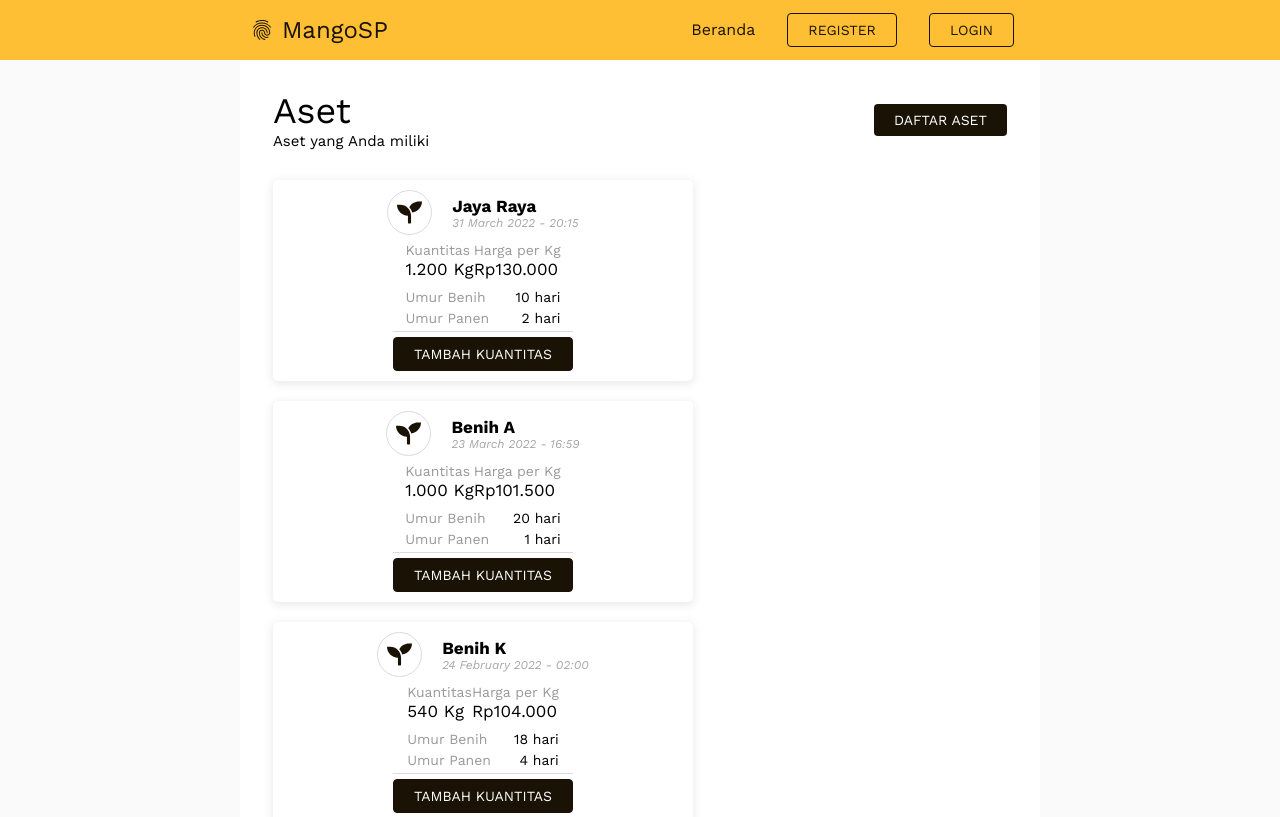
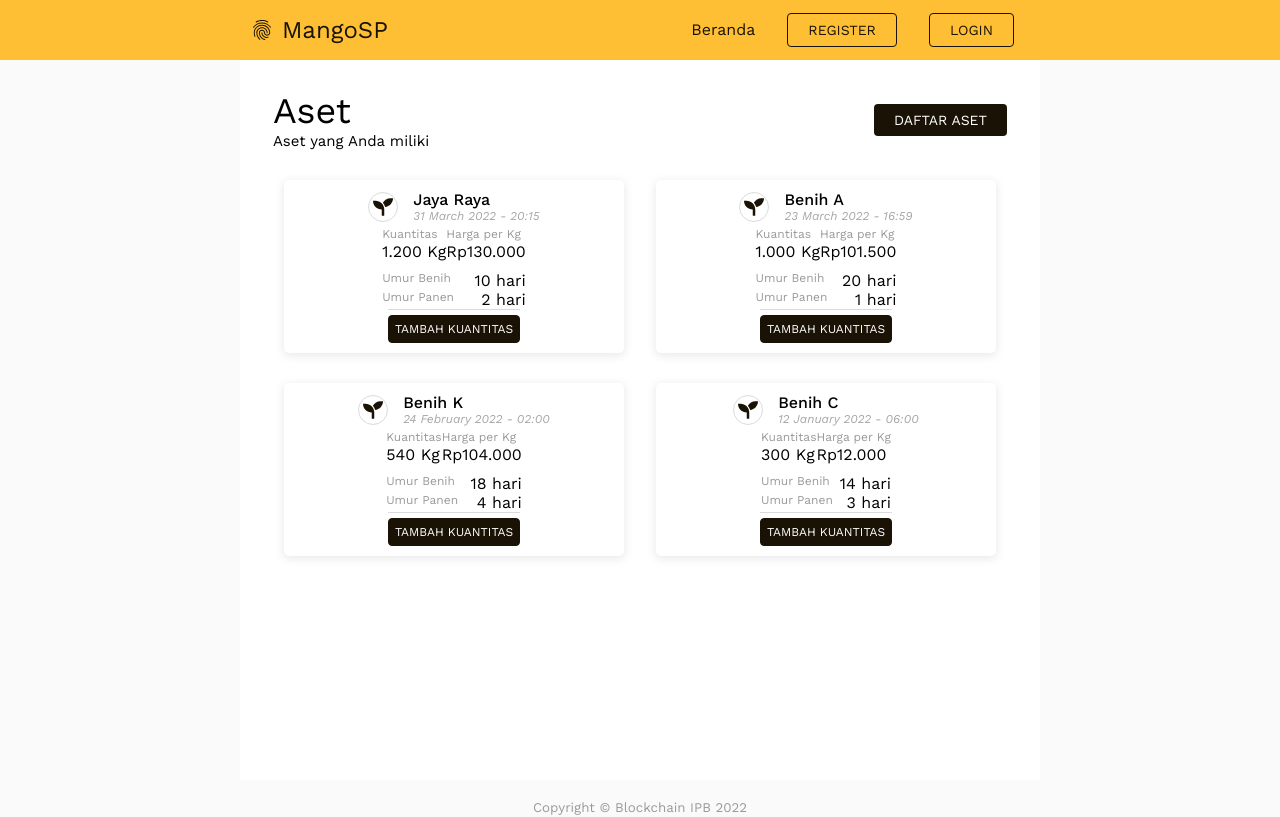
Before and after one commit to sabrinadizam21/fe-mangosp-blockchain, a React (Create React App) app: page /aset in a window 1280 px wide. Shown: the top 817 px of the page. Built offline with nearby package versions, Linux system fonts and the light colour scheme.

Commit message:
update ui in aset page

```diff
--- a/src/pages/Aset/Aset.css
+++ b/src/pages/Aset/Aset.css
@@ -14,8 +14,15 @@
     margin: 20px 0;
 }
 
+.card__wrapper {
+  display: grid;
+  grid-template-columns: repeat(2, 1fr);
+  gap: 10px;
+  justify-items: center;
+}
+
 .card {
-    max-width: 420px;
+    max-width: 340px;
     width: 100%;
     justify-items: center;
     box-shadow: rgb(152 152 152 / 20%) 0px 2px 8px 1px;;
@@ -26,14 +33,13 @@
 }
 
 .card__header{
-    margin-bottom: 5px;
     display: flex;
     align-items: center;
 }
 
 .card__header b{
-    font-size: 17px;
-    font-weight: bolder;
+    font-size: 16px;
+    font-weight: 500;
 }
 
 .card__icon{
@@ -41,15 +47,15 @@
     align-items: center;
     border: 1px solid #DBDBDB;
     border-radius: 50px;
-    width: 45px;
-    height: 45px;
+    width: 30px;
+    height: 30px;
     justify-content: flex-start;
 }
 
 .card__logo{
     color: #1A1305;
-    font-size: 25px;
-    width: 45px;
+    font-size: 20px;
+    width: 40px;
     align-items: center;
 }
 
@@ -68,24 +74,23 @@
 
 .card__body span{
     font-weight: 400;
-    font-size: 14px;
+    font-size: 12px;
     color: #9A9A9A;
 }
 
 .quantity-value p{
     font-weight: 400;
-    font-size: 17px;
+    font-size: 16px;
 }
 
 .seed-age p, .harvest-age p{
-    font-size: 14px !important;
+    font-size: 16px !important;
     font-weight: 400;
 }
 
 .seed-age, .harvest-age{
     display: flex;
     justify-content: space-between;
-    margin-bottom: 5px;
 }
 
 .card__bottom {
@@ -98,3 +103,11 @@
     text-decoration: none;
     font-size: 14px;
 }
+
+@media screen and (max-width : 400px) {
+    .card__wrapper {
+        display: block;
+        align-items: center;
+    }
+
+}
--- a/src/pages/Aset/Aset.js
+++ b/src/pages/Aset/Aset.js
@@ -17,6 +17,8 @@ function Aset() {
     let input = event.target.value
     setInputData(input)
   }
+
+  console.log(aset)
 
   const handleSubmit = (e) => {
     e.preventDefault()
@@ -58,6 +60,7 @@ function Aset() {
                 </div>
               </div>
               <div className="content">
+                <div className="card__wrapper">
                   { sortData(aset).map((data, index)=>{
                     return (
                       <div className="card" key={index}>
@@ -65,7 +68,7 @@ function Aset() {
                           <div className="card__icon">
                             <FaSeedling className='card__logo' />
                           </div>
-                        <div style={{marginLeft: '20px'}}>
+                          <div style={{marginLeft: '15px'}}>
                             <b>{data.varietas}</b>
                             <p className="card__timestamp">{formatDate(data.createdDate)}</p>
                           </div>
@@ -91,7 +94,7 @@ function Aset() {
                           </div>
                         </div>
                         <div className="card__bottom">
-                          <Button className="openModalBtn" buttonSize={'btn--primary'}
+                            <Button className="openModalBtn" buttonSize={'btn--small'} buttonStyle={'btn--outline'}
                               onClick={(e) => {
                                 setModalOpen(true);
                                 handleEdit(e)
@@ -123,6 +126,7 @@ function Aset() {
                 </div>
               </div>
             </div>
+        </div>
     </>
   )
 }
```
Lines whose indentation alone changed are shown as unchanged.
